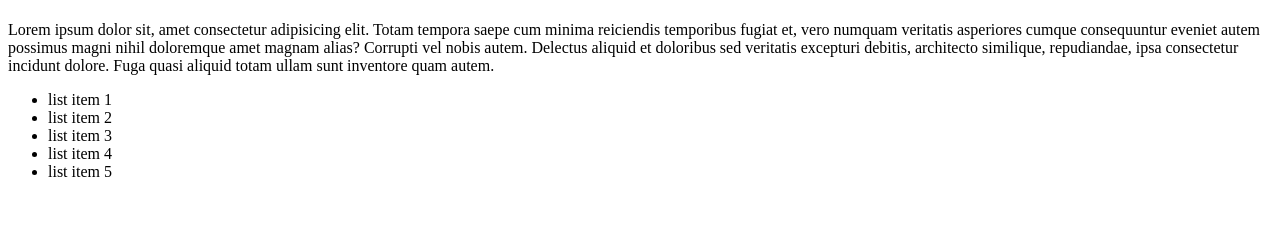
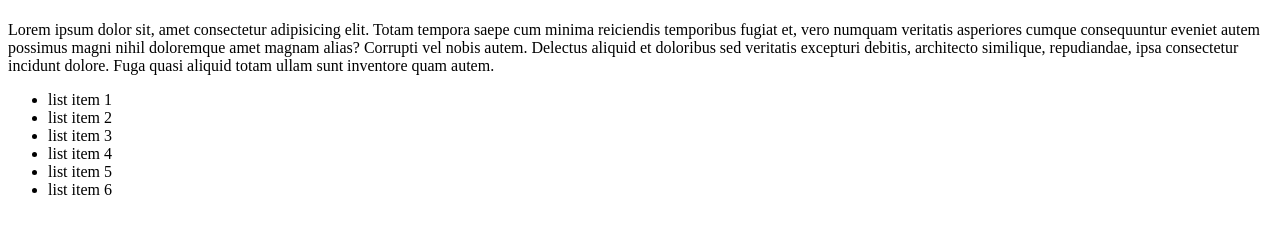
Before and after one commit to Jeffsmeagol/git-tutorial, a plain HTML site: page index.html in a window 1280 px wide. Shown: the part 59-292 px from the top of the page. Drawn offline with Linux system fonts and the light colour scheme.

Commit message:
added another li

```diff
--- a/index.html
+++ b/index.html
@@ -23,6 +23,7 @@
       <li>list item 3</li>
       <li>list item 4</li>
       <li>list item 5</li>
+      <li>list item 6</li>
     </ul>
   </body>
 </html>
```
